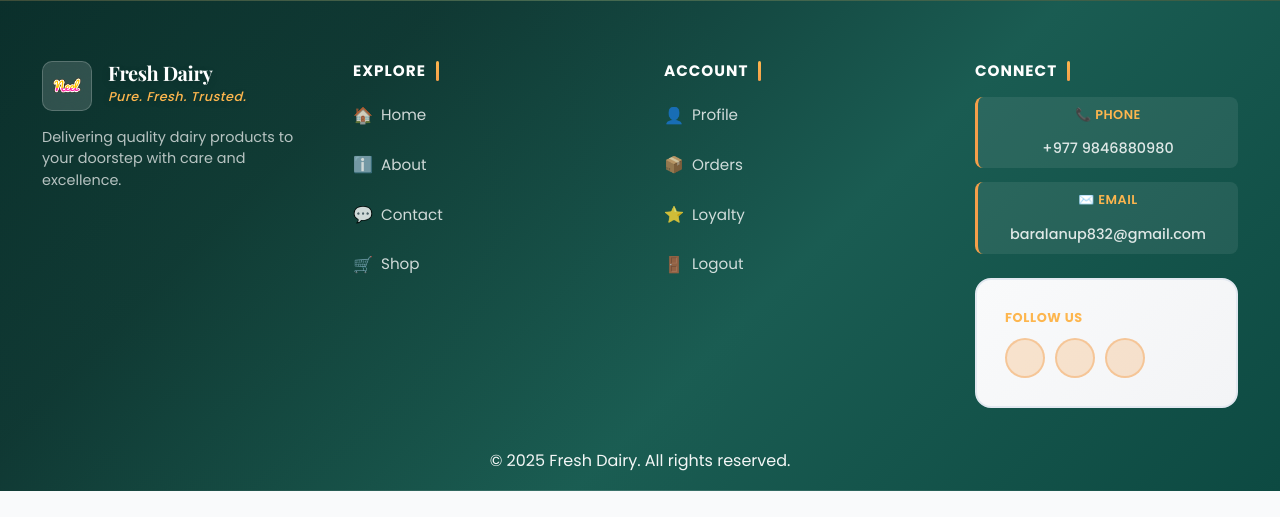
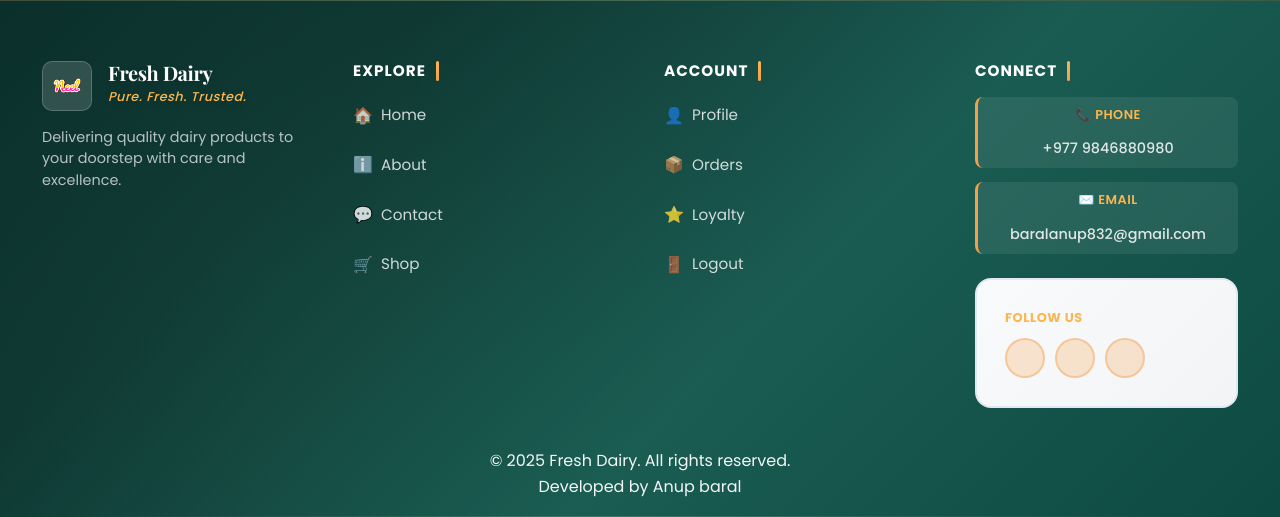
Before and after one commit to AnupBaral490/dairywebsite, a Django app: page /address/ in a window 1280 px wide. Shown: the part 660-1177 px from the top of the page. Before the commit the page ends 1151 px from the top, so only its background shows below. Run offline with Django 5.2, Linux system fonts and the light colour scheme; a user stored in the database is signed in; data comes from the database, SQL or seed files in the repository; some libraries are stand-ins or nearby versions; some web fonts are replaced.

Commit message:
updated footer section

```diff
--- a/ec/app/templates/app/base.html
+++ b/ec/app/templates/app/base.html
@@ -198,7 +198,11 @@
         </div>
       </div>
       <div >
-      <p class="footer-copyright, text-center">&copy; 2025 Fresh Dairy. All rights reserved.</p>
+      <p class="footer-copyright, text-center">&copy; 2025 Fresh Dairy. All rights reserved.
+        <br>
+        Developed by Anup baral
+        <br>
+      </p>
       </div>
 
       <!-- Divider -->
```
